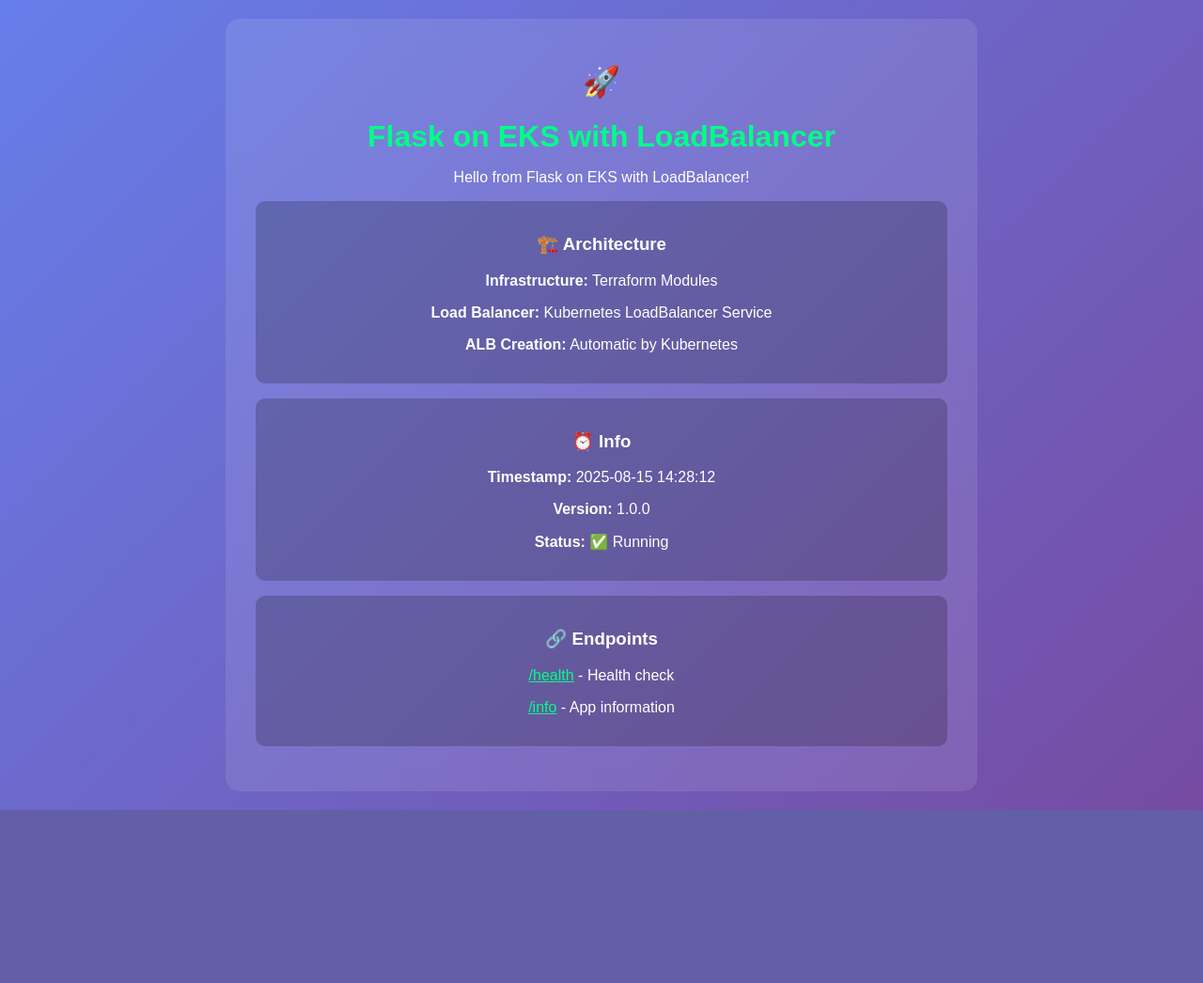
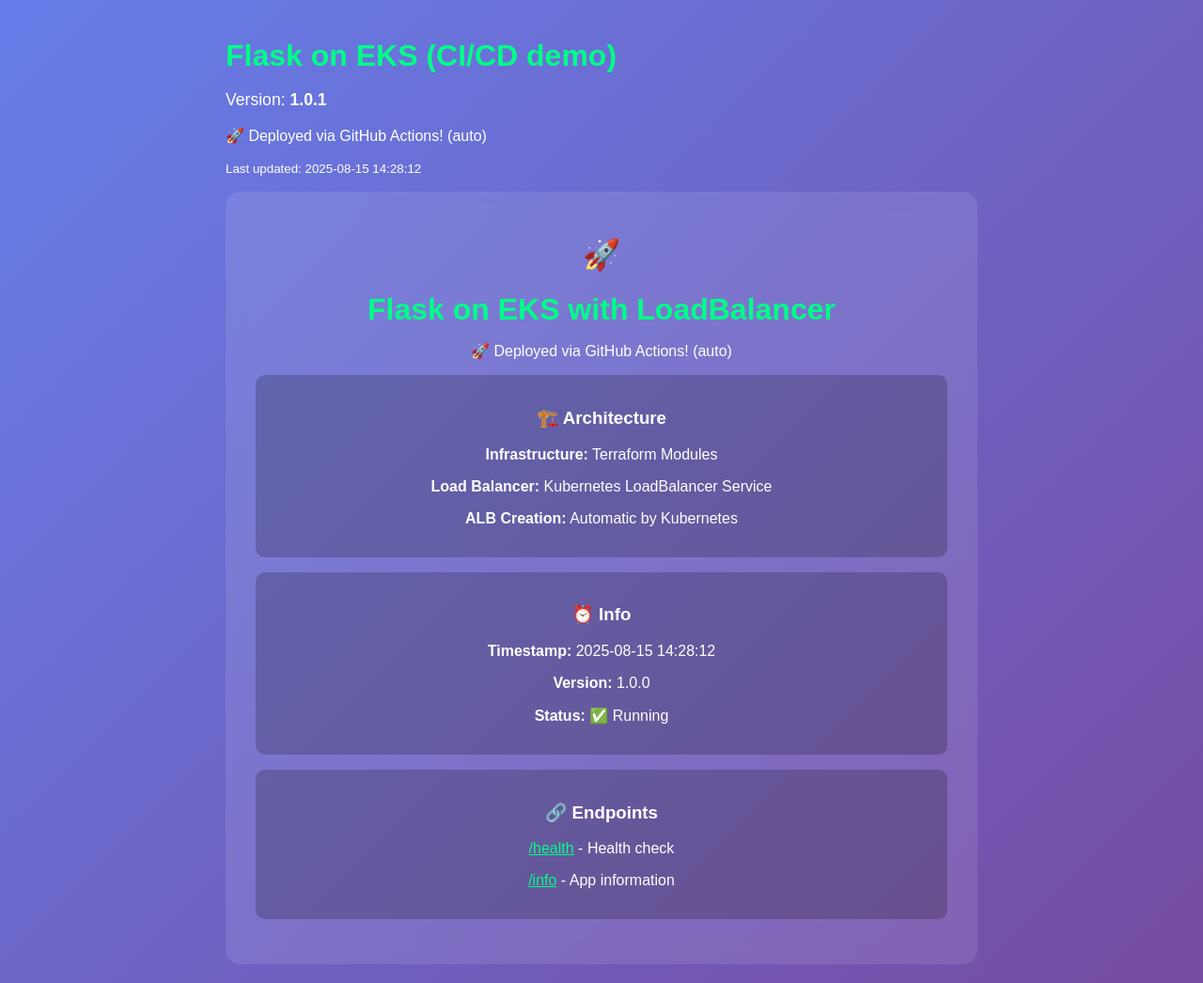
Before and after one commit to samiiraqi/devsecops-project, a Flask app: page / in a window 1280 px wide. Shown: the whole page at 94% size. Before the commit the page ends 862 px from the top, so only its background shows below. Run offline with Flask 3, Linux system fonts and the light colour scheme.

Commit message:
CI demo: bump message and version to 1.0.1

```diff
--- a/app/main.py
+++ b/app/main.py
@@ -1,30 +1,36 @@
+# app/main.py
 from flask import Flask, render_template, jsonify
 import os
 from datetime import datetime
 
 app = Flask(__name__)
 
+APP_VERSION = os.getenv("APP_VERSION", "1.0.1")  # bumped version
+
 @app.route('/')
 def index():
-    return render_template('index.html',
-                         message="Hello from Flask on EKS with LoadBalancer!",
-                         timestamp=datetime.now().strftime("%Y-%m-%d %H:%M:%S"))
+    return render_template(
+        'index.html',
+        message="🚀 Deployed via GitHub Actions! (auto)",
+        timestamp=datetime.now().strftime("%Y-%m-%d %H:%M:%S"),
+        version=APP_VERSION
+    )
 
 @app.route('/health')
 def health():
     return jsonify({
         'status': 'healthy',
         'timestamp': datetime.now().isoformat(),
-        'version': '1.0.0'
+        'version': APP_VERSION
     }), 200
 
 @app.route('/info')
 def info():
     return jsonify({
         'app': 'Flask EKS App',
-        'version': '1.0.0',
-        'environment': os.getenv('FLASK_ENV', 'development'),
-        'architecture': 'Terraform Modules + LoadBalancer Service',
+        'version': APP_VERSION,
+        'environment': os.getenv('FLASK_ENV', 'production'),
+        'architecture': 'Terraform + EKS + NLB',
         'timestamp': datetime.now().isoformat()
     }), 200
 
--- a/app/templates/index.html
+++ b/app/templates/index.html
@@ -4,6 +4,12 @@
     <meta charset="UTF-8">
     <meta name="viewport" content="width=device-width, initial-scale=1.0">
     <title>Flask App - Terraform Modules + LoadBalancer</title>
+    <!-- app/templates/index.html -->
+<h1>Flask on EKS (CI/CD demo)</h1>
+<p style="font-size:1.1rem">Version: <strong>{{ version }}</strong></p>
+<p>{{ message }}</p>
+<p><small>Last updated: {{ timestamp }}</small></p>
+
     <style>
         body {
             font-family: Arial, sans-serif;
```
